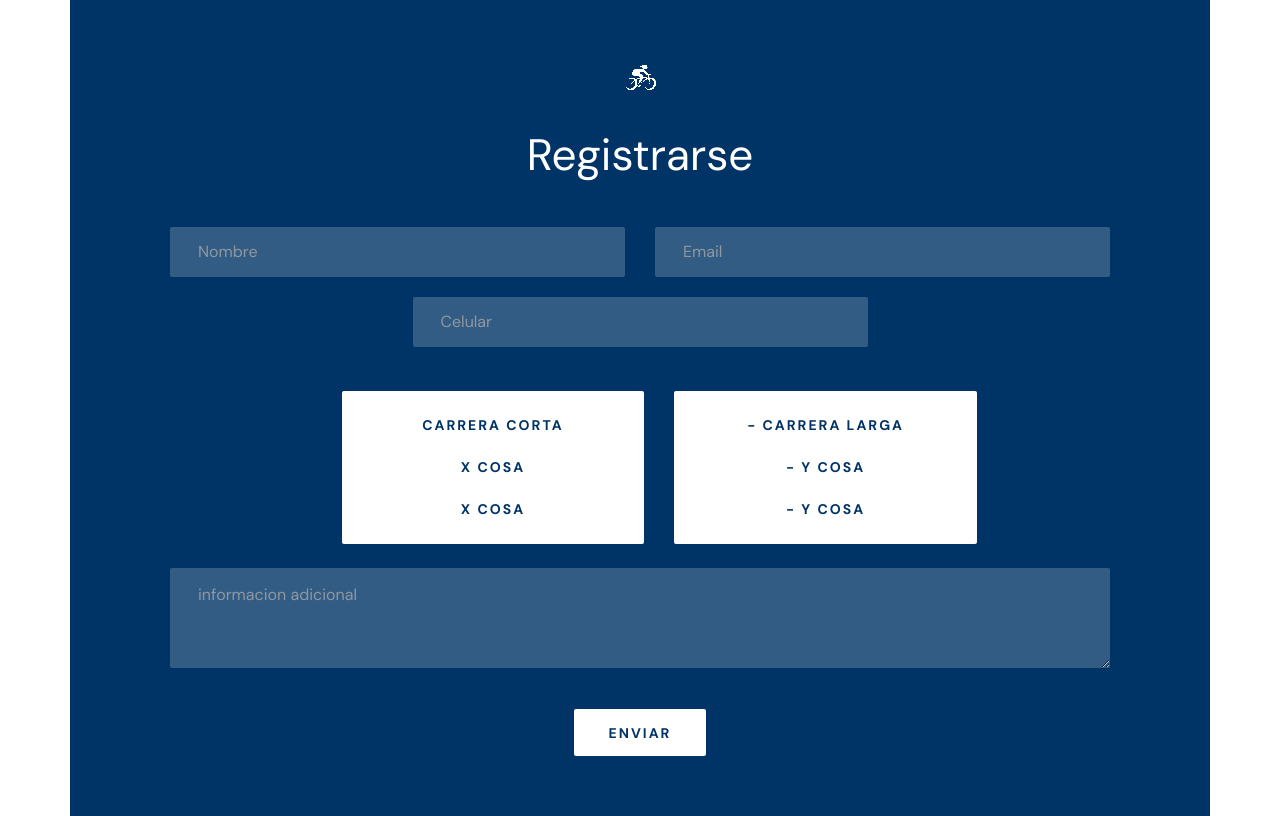
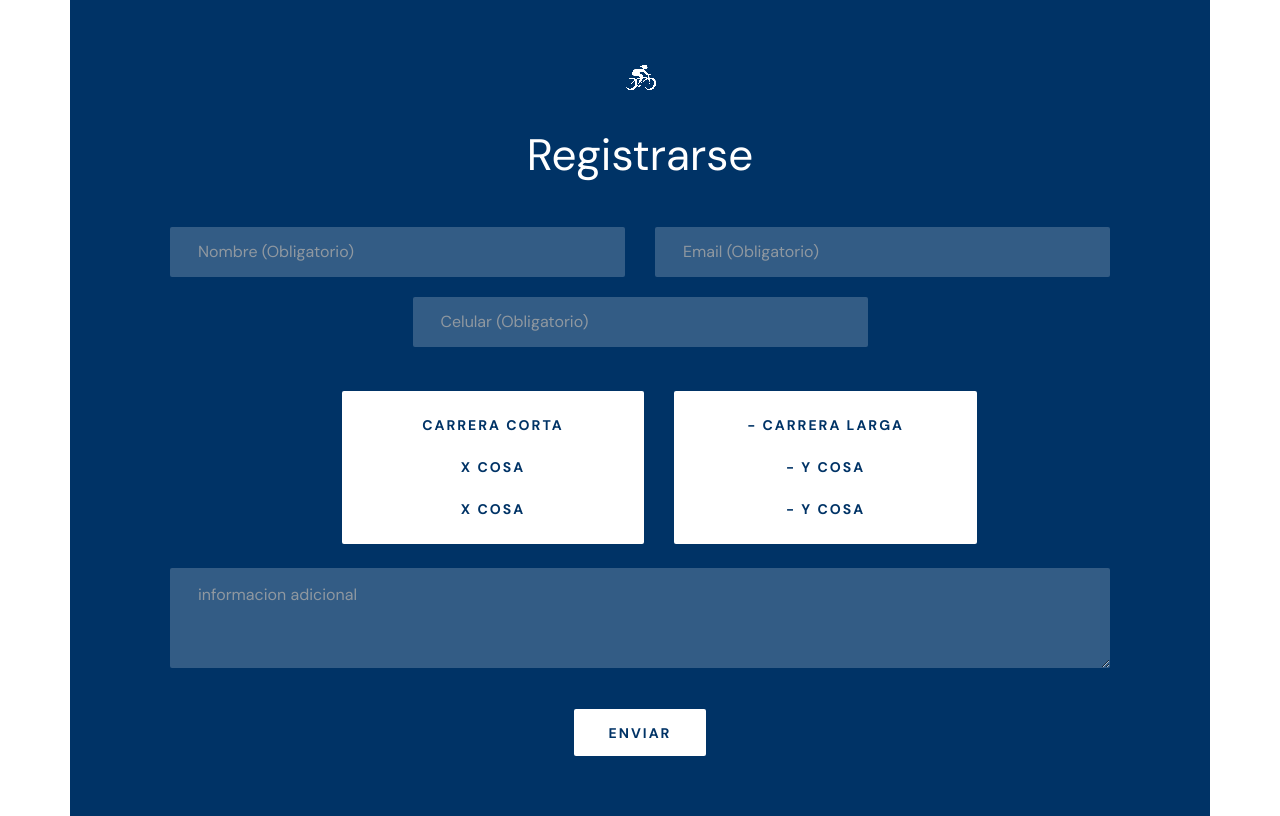
Before and after one commit to LukitasF1809/TP2, a Flask app: page /registracion in a window 1280 px wide. Run offline with Flask 3, Linux system fonts and the light colour scheme; some libraries are stand-ins or nearby versions.

Commit message:
actualizacion

```diff
--- a/TP2/app/app.py
+++ b/TP2/app/app.py
@@ -71,20 +71,26 @@ def registracion():
         email = request.form.get("email")
         num = request.form.get("num")
         info = request.form.get("info")
-        mensaje = f"Sus datos han sido enviados ¡Gracias por participar!"
+        if not info or info.strip() == "":
+            info = "No se envió información adicional"
 
-        correo = Message(
-            subject="Nueva registración",
-            recipients=["ciclismouped@gmail.com"],  # tu correo donde recibís los formularios
-        )
-        correo.html = f"""
-                        <h2>Nueva registración recibida</h2>
-                        <p><strong>Nombre:</strong> {nombre}</p>
-                        <p><strong>Email:</strong> {email}</p>
-                        <p><strong>Celular:</strong> {num}</p>
-                        <p><strong>Info adicional:</strong> {info}</p>
-                    """
-        mail.send(correo)
+        if not nombre or not email or not num:
+            mensaje = f"Por favor rellene todos los campos obligatorios"
+        else:
+            mensaje = f"Sus datos han sido enviados ¡Gracias por participar!"
+
+            correo = Message(
+                subject="Nueva registración",
+                recipients=["ciclismouped@gmail.com"],  # tu correo donde recibís los formularios
+            )
+            correo.html = f"""
+                            <h2>Nueva registración recibida</h2>
+                            <p><strong>Nombre:</strong> {nombre}</p>
+                            <p><strong>Email:</strong> {email}</p>
+                            <p><strong>Celular:</strong> {num}</p>
+                            <p><strong>Info adicional:</strong> {info}</p>
+                        """
+            mail.send(correo)
 
     return render_template('form.html', mensaje=mensaje)
 
--- a/TP2/templates/form.html
+++ b/TP2/templates/form.html
@@ -40,13 +40,13 @@
                 <form action="/registracion" method="POST" class="appointment__form">
                     <div class="row">
                         <div class="col-lg-6">
-                            <input type="text" name="name" placeholder="Nombre">
+                            <input type="text" name="name" placeholder="Nombre (Obligatorio)">
                         </div>
                         <div class="col-lg-6">
-                            <input type="text" name="email" placeholder="Email">
+                            <input type="text" name="email" placeholder="Email (Obligatorio)">
                         </div>
                         <div class="col-lg-6 offset-lg-3">
-                            <input type="text" name="num" placeholder="Celular">
+                            <input type="text" name="num" placeholder="Celular (Obligatorio)">
                         </div>
 
                         <div class="col-lg-12 text-center">
```
